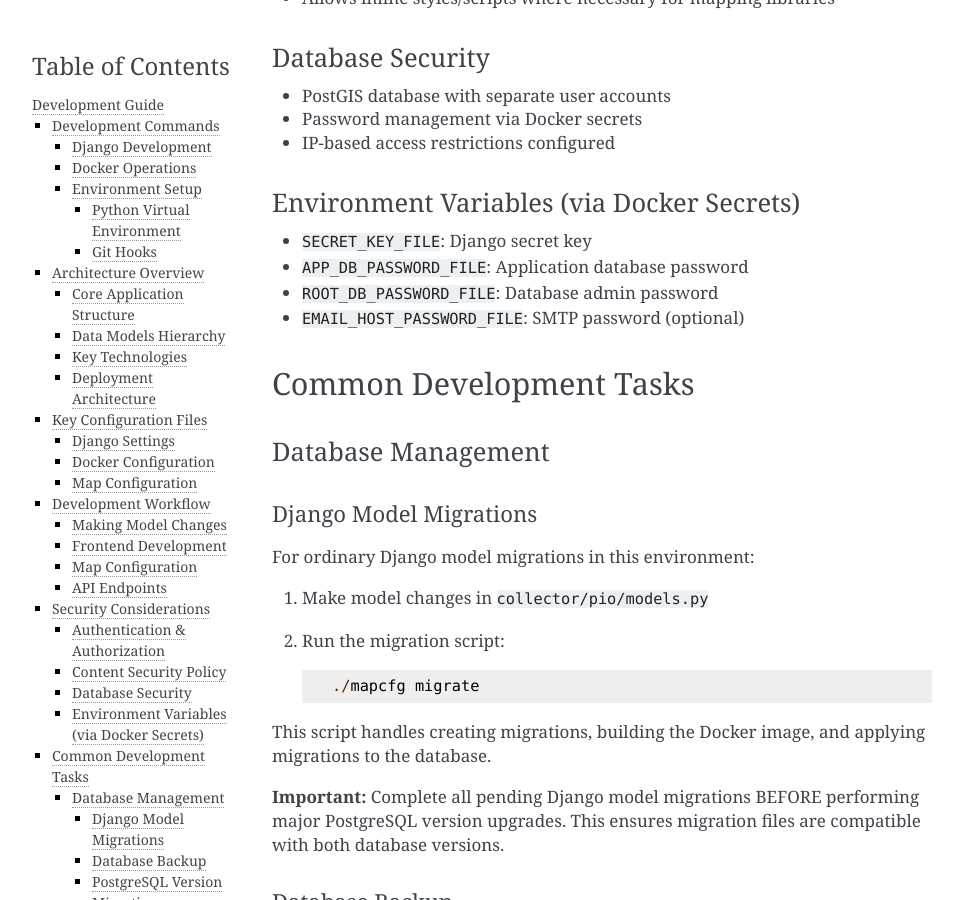
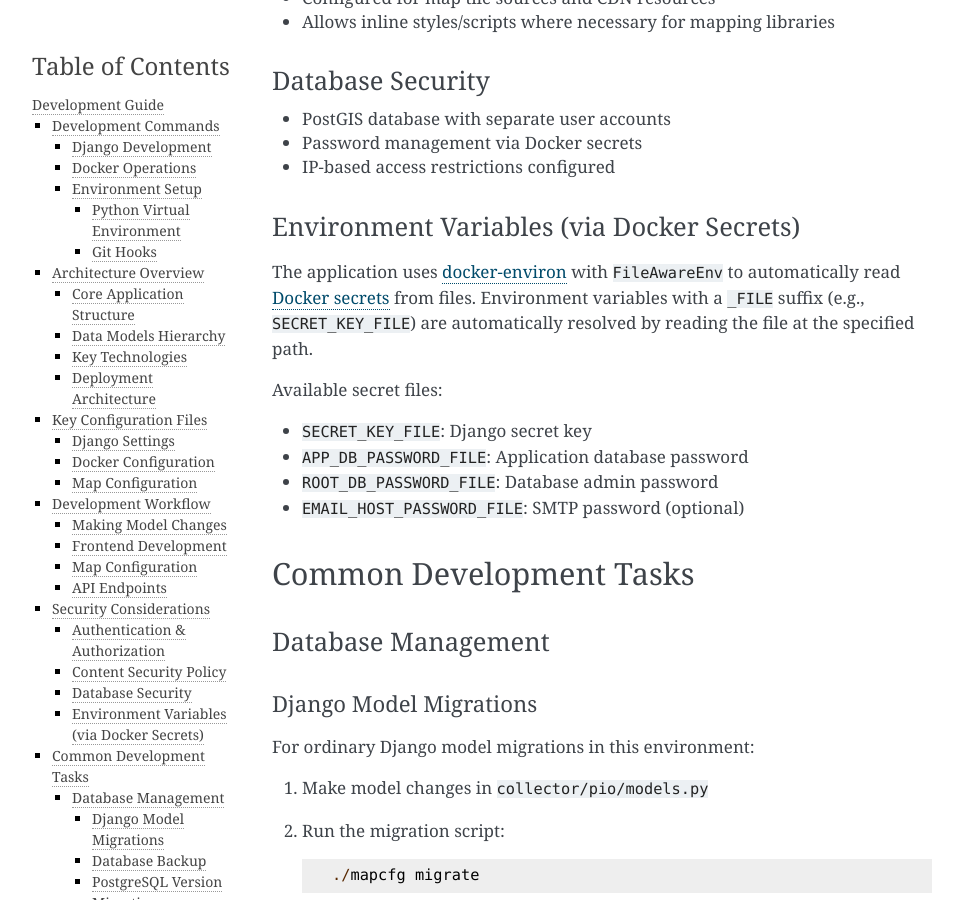
Before and after one commit to csghormley/point-it-out, a Sphinx documentation site: the page built from docs/source/development.rst, in a window 1280 px wide and 900 px high, scrolled down 5061 px. Shown: the whole window, without its empty margins (148-1111 px from the left). Built offline with Sphinx 7.4.7, drawn with Linux system fonts in a browser that asks for light colours; some of the changed text lies outside the part shown.

Commit message:
Document flow for environment files used in settings

```diff
--- a/docs/source/development.rst
+++ b/docs/source/development.rst
@@ -153,7 +153,7 @@ Docker Configuration
 ~~~~~~~~~~~~~~~~~~~~
 
 - **Compose file**: ``docker-stack/docker-compose.yml``
-- **Secrets directory**: ``docker-stack/secrets/``
+- **Secrets directory**: ``docker-stack/secrets/`` (see `Environment Variables (via Docker Secrets)`_ for details)
 
 Map Configuration
 ~~~~~~~~~~~~~~~~~
@@ -231,6 +231,10 @@ Database Security
 
 Environment Variables (via Docker Secrets)
 ~~~~~~~~~~~~~~~~~~~~~~~~~~~~~~~~~~~~~~~~~~
+
+The application uses `docker-environ <https://django-environ.readthedocs.io/>`_ with ``FileAwareEnv`` to automatically read `Docker secrets <https://docs.docker.com/compose/use-secrets/>`_ from files. Environment variables with a ``_FILE`` suffix (e.g., ``SECRET_KEY_FILE``) are automatically resolved by reading the file at the specified path.
+
+Available secret files:
 
 - ``SECRET_KEY_FILE``: Django secret key
 - ``APP_DB_PASSWORD_FILE``: Application database password
```
